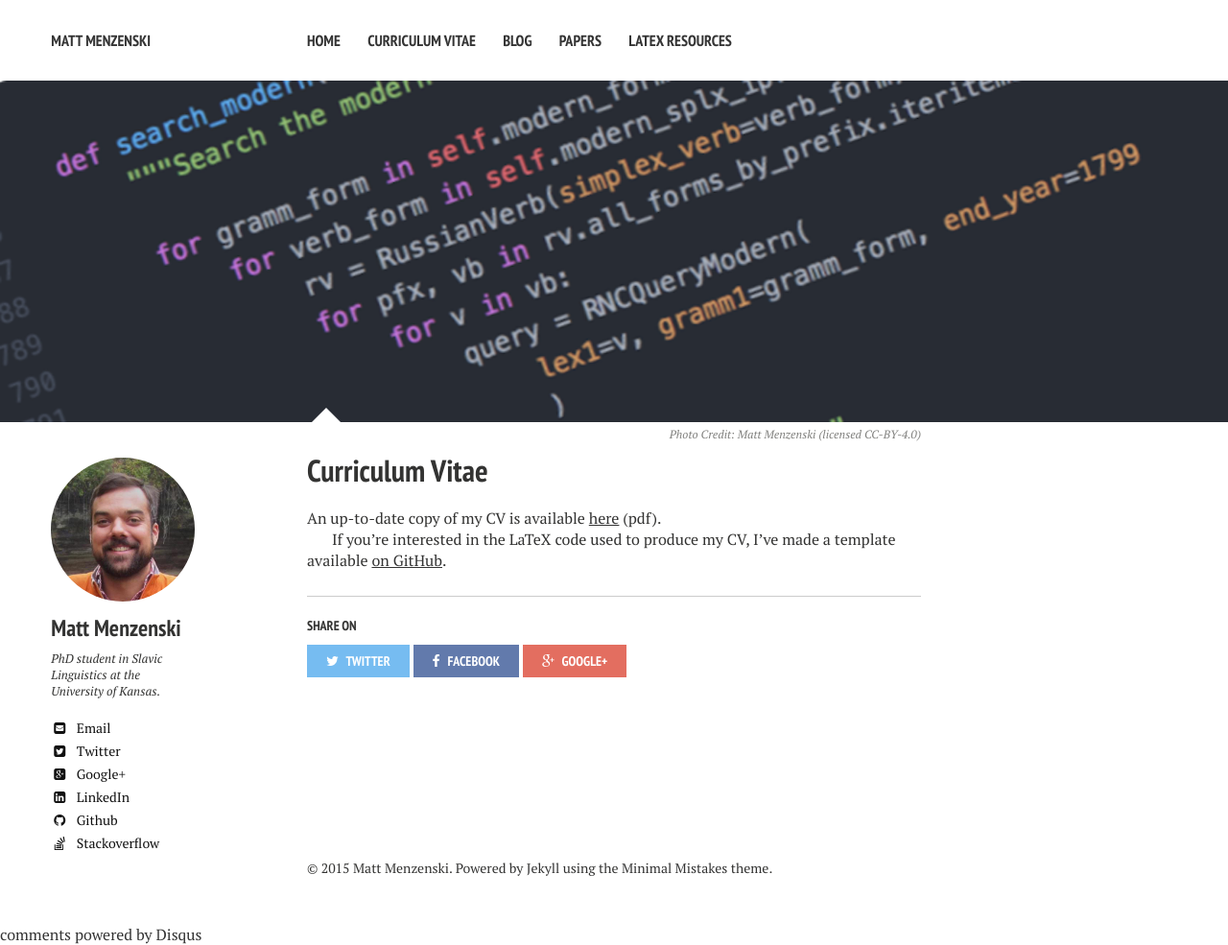
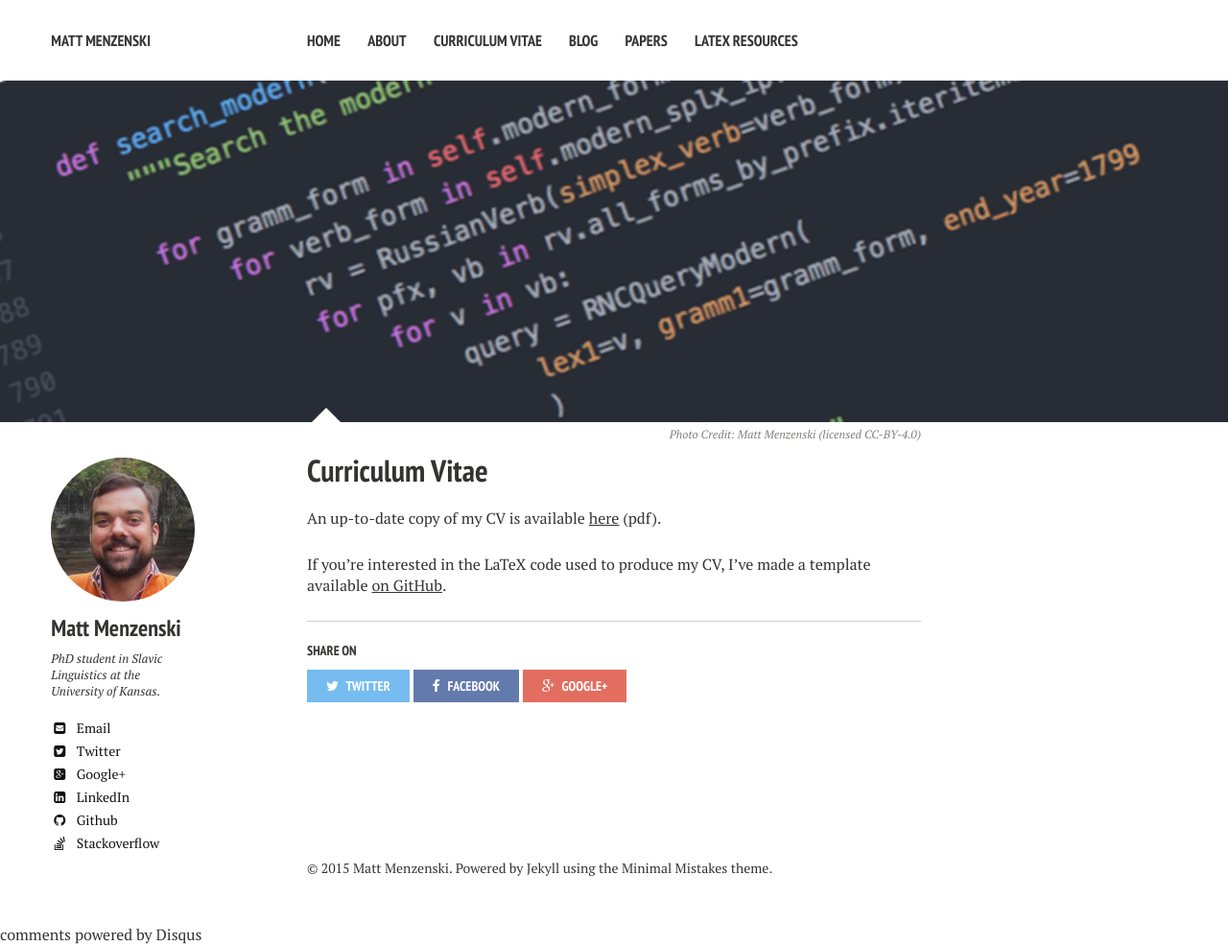
Before and after one commit to menzenski/menzenski.github.io, a Jekyll site: the page built from cv/index.md, in a window 1280 px wide. Shown: the whole page at 96% size. Built offline with Jekyll 4.4.1, drawn with Linux system fonts in a browser that asks for light colours; nearby versions of some CDN libraries; comment, search, counter and statistics services are not loaded.

Commit message:
get rid of paragraph indentation and add about page to header

```diff
--- a/_data/navigation.yml
+++ b/_data/navigation.yml
@@ -2,6 +2,9 @@
 
 - title: Home
   url: /
+
+- title: About
+  url: /about/
 
 - title: Curriculum Vitae
   url: /cv/
--- a/_sass/variables.scss
+++ b/_sass/variables.scss
@@ -8,7 +8,7 @@
 
 $doc-font-size: 16;
 $doc-line-height: 26;
-$paragraph-indent: true !default;
+$paragraph-indent: false;
 $base-font: 'PT Serif', serif;
 $heading-font: 'PT Sans Narrow', sans-serif;
 $code-font: Monaco, "Courier New", "DejaVu Sans Mono", "Bitstream Vera Sans Mono", monospace;
```
